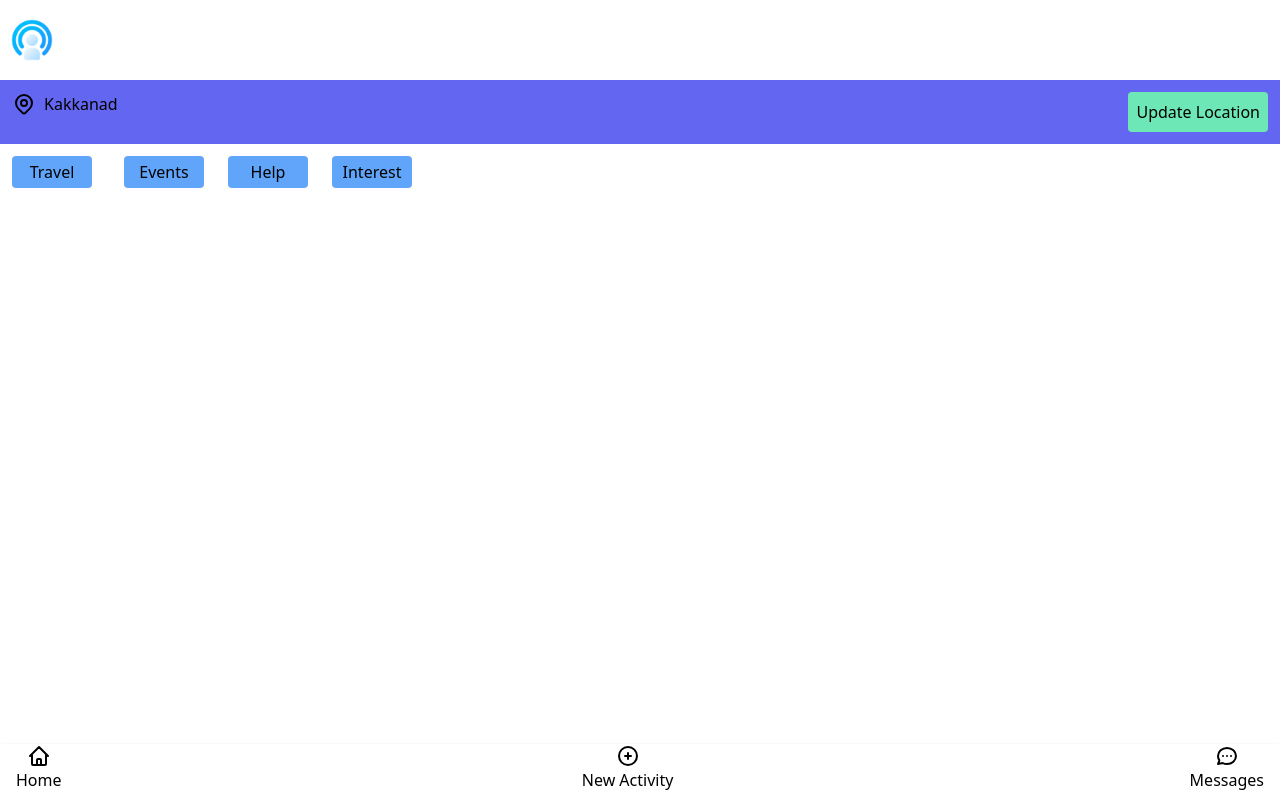
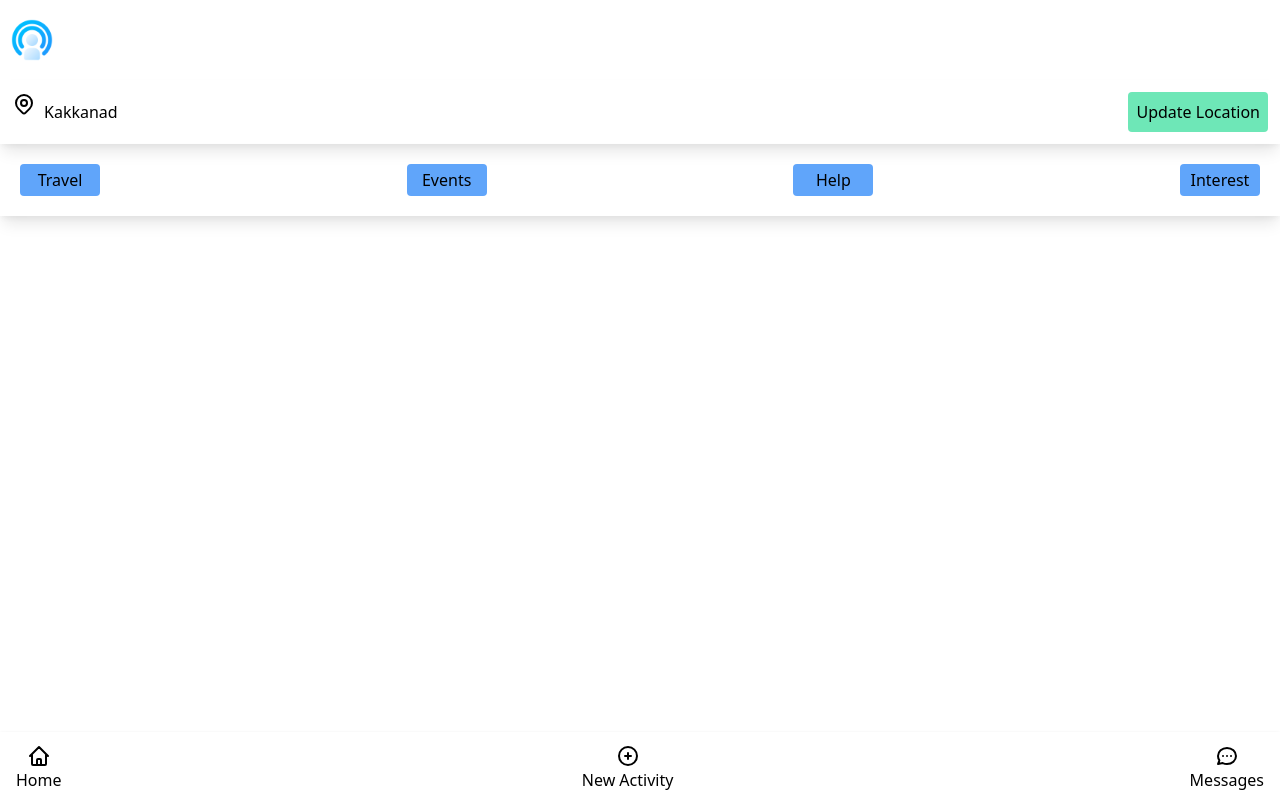
Before and after one commit to manasmanohar/mitra, a Vue app in the folder frontend/: page / in a window 1280 px wide. Built offline with nearby package versions, Linux system fonts and the light colour scheme.

Commit message:
added login page

```diff
--- a/frontend/src/components/BottomNav.vue
+++ b/frontend/src/components/BottomNav.vue
@@ -1,7 +1,7 @@
 <template>
     <div
         id="BottomNav"
-    class="pr-4 pl-4 pb-2 items-center space-y-0 flex justify-between flex-row flex-grow align-bottom fixed inset-x-0 bottom-0 bg-white shadow"
+        class="pr-4 pl-4 pb-2 pt-3 items-center space-y-0 flex justify-between flex-row flex-grow align-bottom fixed inset-x-0 bottom-0 bg-white shadow"
     >
         <div class="botom-btn flex flex-col items-center pr-3">
             <svg
--- a/frontend/src/components/LocationBar.vue
+++ b/frontend/src/components/LocationBar.vue
@@ -1,12 +1,12 @@
 <template>
     <div
         id="LocBar"
-    class="bg-indigo-500 w-full p-3 flex justify-between align-bottom"
+        class="bg-white w-full p-3 flex justify-between align-bottom shadow-lg"
     >
-    <div class="location flex">
+        <div class="location flex content-center">
             <svg
                 xmlns="http://www.w3.org/2000/svg"
-        class="h-6 w-6 mr-2"
+                class="h-6 w-6 mr-2 content-center"
                 fill="none"
                 viewBox="0 0 24 24"
                 stroke="currentColor"
@@ -23,9 +23,11 @@
                     d="M15 11a3 3 0 11-6 0 3 3 0 016 0z"
                 />
             </svg>
-      <span class="font-medium text-md">Kakkanad</span>
+            <span class="font-medium text-md content-center">Kakkanad</span>
         </div>
-    <button class="rounded bg-green-300 p-2">Update Location</button>
+        <button class="rounded bg-green-300 p-2 content-center">
+            Update Location
+        </button>
     </div>
 </template>
 
--- a/frontend/src/components/PostCard.vue
+++ b/frontend/src/components/PostCard.vue
@@ -1,13 +1,13 @@
 <template>
-  <div
-    class="flex border-2 border-red-800 w-full items-center justify-center bg-gray-200 mb-8"
-  >
-    <card class="bg-white p-5 flex-1">
+    <div class="flex w-full items-center justify-center mb-8">
+        <card class="bg-blue-200 rounded-lg p-5 flex-1">
             <header class="flex font-light text-sm">
                 <p>Event</p>
             </header>
 
-      <h2 class="font-bold text-3xl mt-2">Going to Aluva Railway Station</h2>
+            <h2 class="font-bold text-3xl mt-2">
+                Going to Aluva Railway Station
+            </h2>
 
             <p class="mt-5">
                 <svg
@@ -24,7 +24,9 @@
                         d="M16 7a4 4 0 11-8 0 4 4 0 018 0zM12 14a7 7 0 00-7 7h14a7 7 0 00-7-7z"
                     />
                 </svg>
-        <a href="#" class="text-red-600 conten-center"> Manas Manohar </a>
+                <a href="#" class="text-black-600 conten-center">
+                    Manas Manohar
+                </a>
                 <svg
                     xmlns="http://www.w3.org/2000/svg"
                     class="h-6 w-6 inline content-center"
@@ -39,10 +41,12 @@
                         d="M12 8v4l3 3m6-3a9 9 0 11-18 0 9 9 0 0118 0z"
                     />
                 </svg>
-        <a href="#" class="text-red-600 content-center"> 5:00pm </a>
+                <a href="#" class="text-black-600 content-center"> 5:00pm </a>
             </p>
-      <h3 class="font-sm text-xl mt-4">Description</h3>
-      <p class="font-light">Going to catch Janashadabti Expreess at 7pm</p>
+            <h3 class="font-sm text-md mt-4">Description</h3>
+            <p class="font-light">
+                Going to catch Janashadabti Expreess at 7pm
+            </p>
 
             <p class="mt-5">
                 <svg
@@ -60,7 +64,7 @@
                     />
                 </svg>
 
-        <a href="#" class="text-red-600 conten-center mr-6"> Uber </a>
+                <a href="#" class="text-black-600 conten-center mr-6"> Uber </a>
                 <svg
                     xmlns="http://www.w3.org/2000/svg"
                     class="h-6 w-6 inline"
@@ -75,10 +79,9 @@
                         d="M17 20h5v-2a3 3 0 00-5.356-1.857M17 20H7m10 0v-2c0-.656-.126-1.283-.356-1.857M7 20H2v-2a3 3 0 015.356-1.857M7 20v-2c0-.656.126-1.283.356-1.857m0 0a5.002 5.002 0 019.288 0M15 7a3 3 0 11-6 0 3 3 0 016 0zm6 3a2 2 0 11-4 0 2 2 0 014 0zM7 10a2 2 0 11-4 0 2 2 0 014 0z"
                     />
                 </svg>
-        <a href="#" class="text-red-600 content-center"> 3 </a>
+                <a href="#" class="text-black-600 content-center"> 3 </a>
             </p>
 
-      <!-- Button -->
             <button
                 class="bg-blue-600 text-white font-semibold py-2 px-5 text-sm mt-6 inline-flex items-center group"
             >
--- a/frontend/src/components/PostSelector.vue
+++ b/frontend/src/components/PostSelector.vue
@@ -1,5 +1,5 @@
 <template>
-  <div class="container w-full flex space-x-6 m-1">
+    <div class="container w-full flex flex-row justify-between p-3 shadow-lg">
         <button class="rounded bg-blue-400 p-1 m-2 w-20">Travel</button>
         <button class="rounded bg-blue-400 p-1 m-2 w-20">Events</button>
         <button class="rounded bg-blue-400 p-1 m-2 w-20">Help</button>
```
Also changed, not shown: frontend/src/components/TopNav.vue (indentation only). Lines whose indentation alone changed are shown as unchanged.
